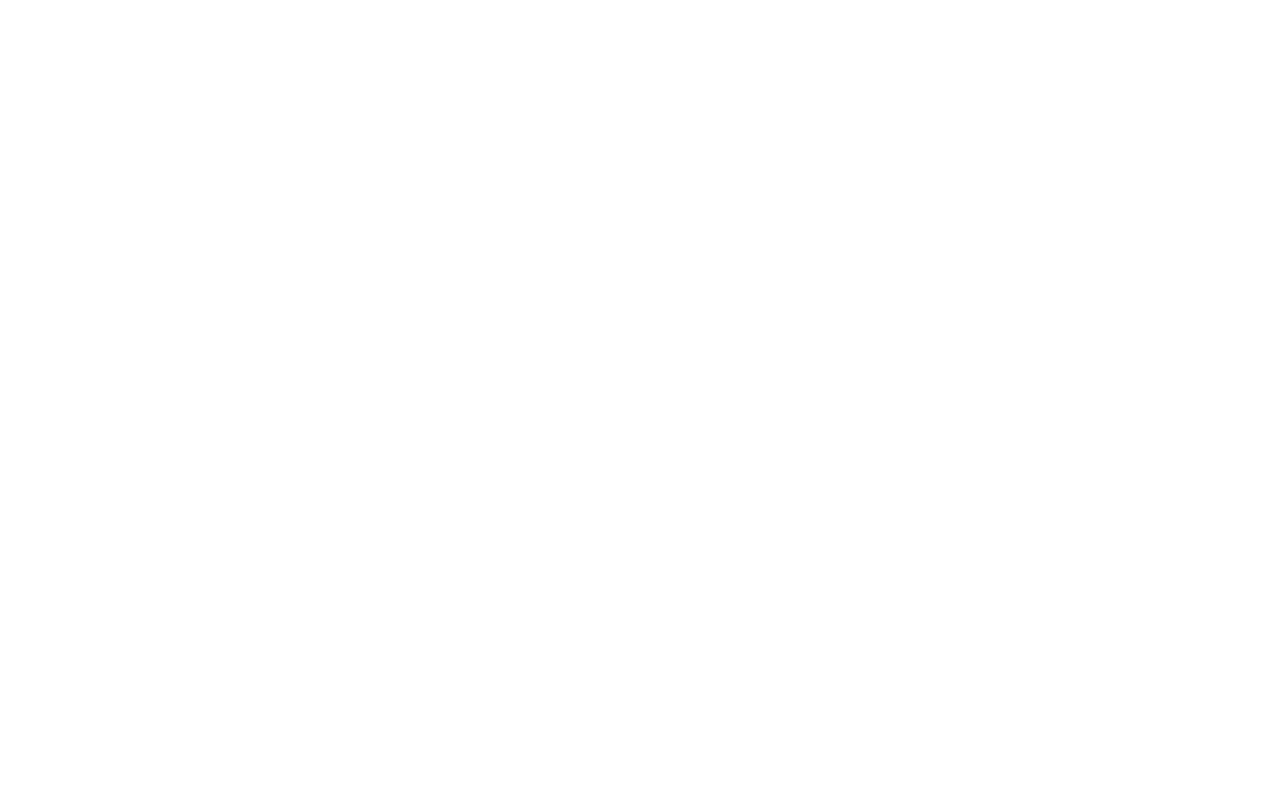
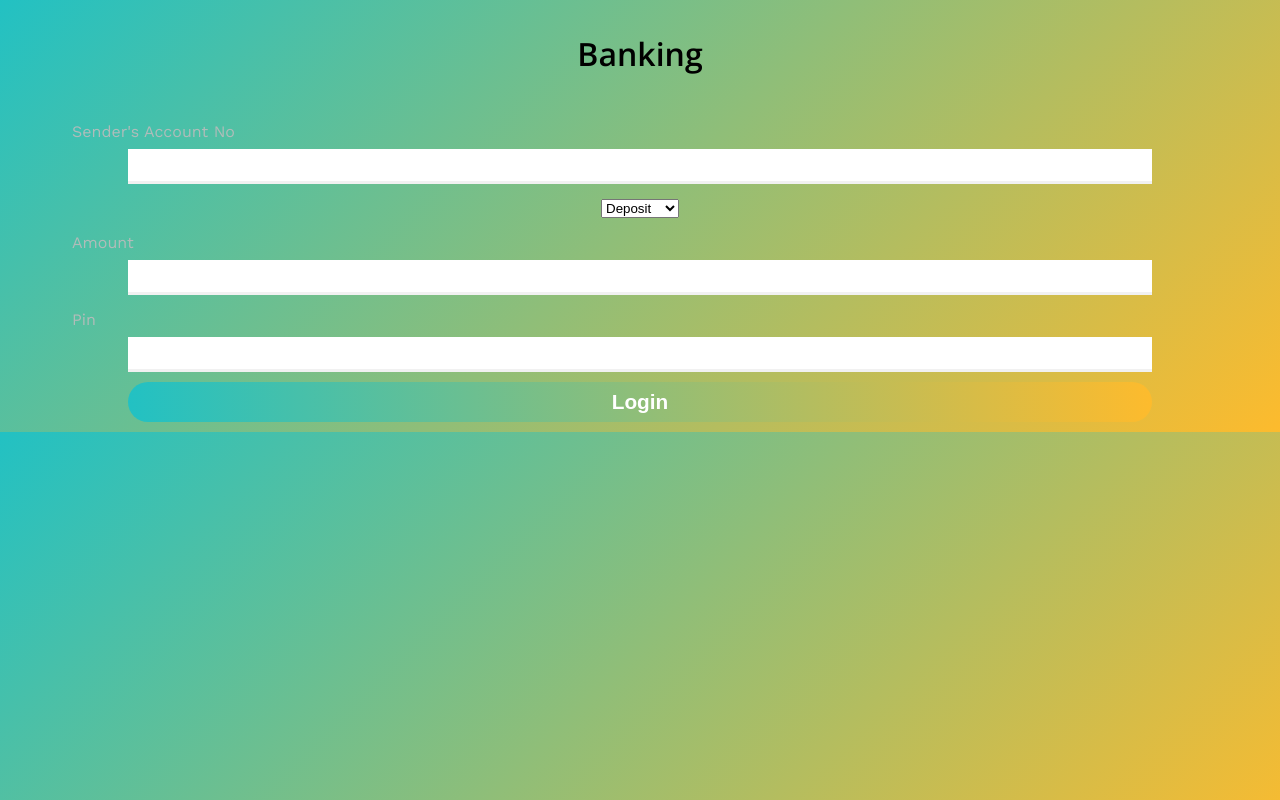
Before and after one commit to AbradolfLinckler/Banking-System, a React (Create React App) app in the folder client/: page /transactions in a window 1280 px wide. Before the commit this address had no page. Built offline with nearby package versions, Linux system fonts and the light colour scheme.

Commit message:
transactions fe

```diff
--- a/client/package.json
+++ b/client/package.json
@@ -8,6 +8,7 @@
     "@testing-library/react": "^13.1.1",
     "@testing-library/user-event": "^13.5.0",
     "axios": "^0.27.0",
+    "chroma-js": "^2.4.2",
     "cors": "^2.8.5",
     "react": "^18.0.0",
     "react-dom": "^18.0.0",
--- a/client/src/App.js
+++ b/client/src/App.js
@@ -1,7 +1,9 @@
 import './App.css';
 import Login from './pages/login/Login.jsx';
 import Register from './pages/register/Register';
+import Transactions from './pages/transactions/Transactions';
 import ReactDOM from "react-dom/client";
+
 import {
   BrowserRouter as Router,
   Routes,
@@ -16,6 +18,7 @@
       <Route exact path='/' element={<Login />}></Route>
       <Route exact path='/login' element={<Login />}></Route>
       <Route exact path='/register' element={<Register />}></Route>
+      <Route exact path='/transactions' element={<Transactions />}></Route>
       </Routes>
     </Router>
   );
--- /dev/null
+++ b/client/src/pages/transactions/Transactions.jsx
@@ -0,0 +1,79 @@
+import React, { useState } from 'react';
+import axios from 'axios';
+
+export default function Transactions() {
+
+  const [amount, setAmount] = useState(0);
+  const [pin, setPin] = useState(0);
+  const [type, setType] = useState(0);
+  const [showAc, setShowAc] = useState(false);
+  const [sender, setSender] = useState(0);
+  const [receiver, setReceiver] = useState(0);
+
+  const submit = async ()=>{
+    console.log(showAc);
+    axios.post("http://localhost:8000/api/transaction",{
+      "sender": sender,
+      "type": type,
+      "amount": amount,
+      "receiver": receiver,
+      "pin": pin
+    }).then(()=>{
+      console.log("Transaction Successful!");
+      alert("Transaction Successful!")
+      setReceiver(null);
+      setAmount(null);
+      setPin(null);
+    });
+  }
+
+  return (
+    <div className='trasactions'>
+      <h1 id='headerTitle'>Banking</h1>
+      <div className='form'>
+        <div className='row'>
+          <label className='label1'>Sender's Account No</label>
+          <input type={'text'} onChange={(e)=>{
+            setSender(e.target.value)
+          }}></input>
+        </div>
+        <div className='row'>
+          <select value={type} onChange={(e)=>{
+              setType(e.target.value)
+              if(e.target.value==='Transfer') setShowAc(true);
+              else setShowAc(false);
+              }}>
+            <option>Deposit</option>
+            <option>Withdraw</option>
+            <option>Transfer</option>
+          </select>
+        </div>
+        <div className='row'>
+          <label className='label1'>Amount</label>
+          <input type={'text'} onChange={(e)=>{
+          setAmount(e.target.value)
+          }}></input>
+        </div>
+        {
+          showAc &&
+          <div className='row'>
+            <label className='label1'>Receiver's Account No</label>
+            <input type={'text'} onChange={(e)=>{
+              setReceiver(e.target.value)
+          }}></input>
+        </div>
+        }
+        <div className='row'>
+          <label className='label1' id='lbl'>Pin</label>
+          <input type={'password'} onChange={(e)=>{
+          setPin(e.target.value)
+          }}></input>
+        </div>
+        <div id='button' className='row'>
+          <button onClick={submit}>Login</button>
+        </div>
+
+      </div>
+    </div>
+  )
+}
--- /dev/null
+++ b/client/src/pages/transactions/transactions.css
@@ -0,0 +1,7 @@
+label.label1{
+  color: black;
+}
+
+.row#lbl{
+  color: black;
+}
```
Also changed, not shown: client/src/pages/login/Login.jsx (line endings or trailing spaces), 2 other files (tests, documents, lock files or other folders).
